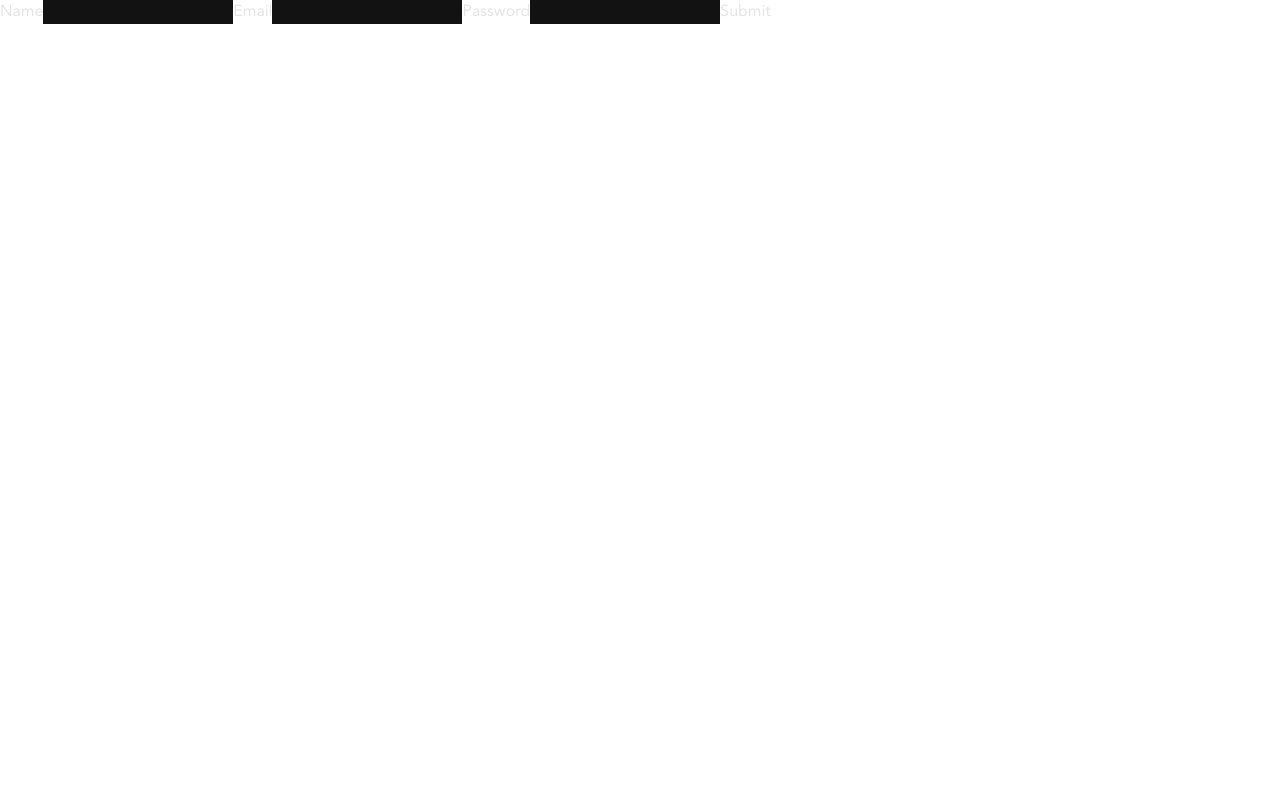
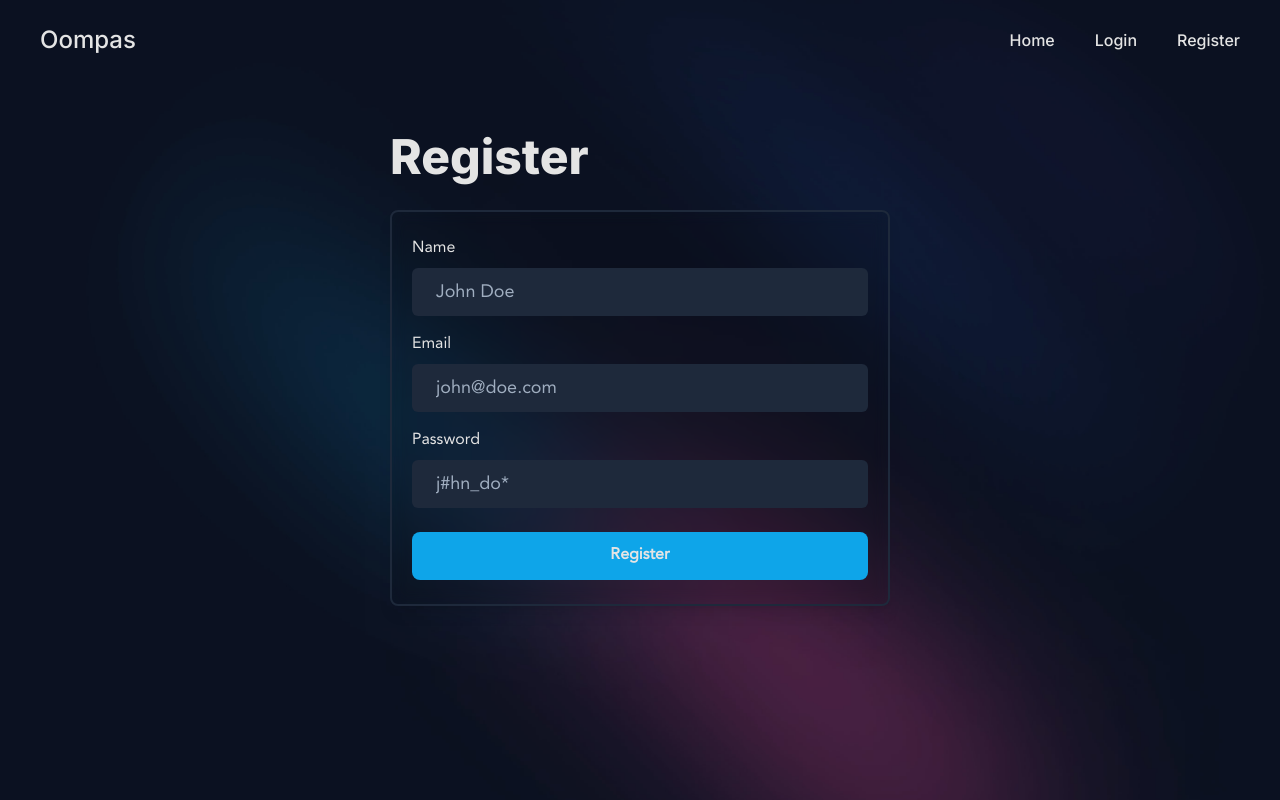
Before and after one commit to Mokshit06/exun-21, a Next.js app: page /register in a window 1280 px wide. Built offline with nearby package versions, Linux system fonts and the light colour scheme.

Commit message:
home page design

```diff
--- /dev/null
+++ b/src/components/navbar.tsx
@@ -0,0 +1,37 @@
+import { Flex, Text } from '@chakra-ui/react';
+import Link from 'next/link';
+
+export default function Navbar() {
+  return (
+    <Flex
+      alignItems="center"
+      justifyContent="space-between"
+      py={3}
+      px={10}
+      h="10vh"
+      w="100vw"
+      fontFamily="Inter"
+    >
+      <Text fontWeight={500} fontSize="2xl" color="theme.light">
+        Oompas
+      </Text>
+      <Flex fontWeight={500} fontSize="sm" gridGap={10}>
+        <Link href="/" passHref>
+          <Text as="a" fontSize="md" color="theme.light">
+            Home
+          </Text>
+        </Link>
+        <Link href="/login" passHref>
+          <Text as="a" fontSize="md" color="theme.light">
+            Login
+          </Text>
+        </Link>
+        <Link href="/register" passHref>
+          <Text as="a" fontSize="md" color="theme.light">
+            Register
+          </Text>
+        </Link>
+      </Flex>
+    </Flex>
+  );
+}
--- a/src/pages/api/gpt.ts
+++ /dev/null
@@ -1,16 +0,0 @@
-import type { NextApiRequest, NextApiResponse } from 'next';
-import { Completion, createCompletion } from '@/lib/gpt';
-
-export default async function handler(
-  req: NextApiRequest,
-  res: NextApiResponse<Completion>
-) {
-  if (req.method !== 'POST') return res.status(404).end();
-
-  const completion = await createCompletion({
-    prompt: req.body.prompt,
-    maxTokens: req.body.maxTokens,
-  });
-
-  res.json(completion.data);
-}
--- a/src/pages/api/users.ts
+++ b/src/pages/api/users.ts
@@ -6,7 +6,7 @@ export default async function handler(
   res: NextApiResponse
 ) {
   const users = await prisma.user.findMany({
-    where: { isAdmin: false },
+    // where: { isAdmin: false },
   });
 
   res.json({ data: users });
--- a/src/pages/recipes/[id].tsx
+++ b/src/pages/recipes/[id].tsx
@@ -46,7 +46,7 @@ export default function SingleRecipe(
           objectPosition="center"
         /> */}
         <Flex justifyContent="space-between" gridGap={8}>
-          <Flex flexDir="column" gridGap={4}>
+          <Flex flexDir="column" gridGap={4} w="full">
             <Box bg="theme.grey" py={4} px={5} rounded="md">
               <Box mb={2} maxW="min-content">
                 <Text
--- a/src/pages/register.tsx
+++ b/src/pages/register.tsx
@@ -1,38 +1,132 @@
+import Navbar from '@/components/navbar';
+import {
+  Box,
+  Button,
+  Flex,
+  FormControl,
+  FormLabel,
+  Heading,
+  Input,
+  useToast,
+} from '@chakra-ui/react';
 import axios from 'axios';
 import { useRouter } from 'next/router';
 
 export default function Login() {
   const router = useRouter();
-
-  return (
-    <form
-      onSubmit={async e => {
+  const toast = useToast();
+  const handleSubmit = async (e: React.FormEvent<HTMLFormElement>) => {
     e.preventDefault();
 
-        const formData = new FormData(e.currentTarget);
-
-        await axios.post('/api/auth/register', {
-          name: formData.get('name'),
+    const formData = new FormData(e.currentTarget!);
+    await axios.post('/api/auth/login', {
       email: formData.get('email'),
       password: formData.get('password'),
     });
 
+    toast({
+      title: "You're logged in!",
+      status: 'success',
+      variant: 'subtle',
+      containerStyle: { color: 'black' },
+    });
+
     router.push('/dashboard');
+  };
+
+  return (
+    <Flex
+      minH="100vh"
+      bgImage="url(/hero.jpg)"
+      bgPosition="center"
+      bgSize="cover"
+      w="full"
+      flexDir="column"
+      alignItems="center"
+    >
+      <Navbar />
+      <Box maxW="900px" mt="3rem">
+        <Heading mb={6} fontSize="5xl" fontWeight={800}>
+          Register
+        </Heading>
+        <Box
+          as="form"
+          onSubmit={handleSubmit as any}
+          backdropFilter="blur(8px) brightness(0.9) "
+          px={5}
+          py={6}
+          rounded="lg"
+          shadow="lg"
+          minW="500px"
+          d="flex"
+          flexDir="column"
+          gridGap={4}
+          border="2px solid rgb(30 41 59/1)"
+        >
+          <FormControl>
+            <FormLabel>Name</FormLabel>
+            <Input
+              placeholder="John Doe"
+              rounded="md"
+              bg="rgb(30 41 59/1)"
+              border="none"
+              h={12}
+              name="name"
+              fontSize="lg"
+              px={6}
+              _focus={{ border: 'none' }}
+            />
+          </FormControl>
+          <FormControl>
+            <FormLabel>Email</FormLabel>
+            <Input
+              placeholder="john@doe.com"
+              rounded="md"
+              bg="rgb(30 41 59/1)"
+              border="none"
+              type="email"
+              h={12}
+              name="email"
+              fontSize="lg"
+              defaultValue={router.query.email || ''}
+              px={6}
+              _focus={{ border: 'none' }}
+            />
+          </FormControl>
+          <FormControl>
+            <FormLabel>Password</FormLabel>
+            <Input
+              placeholder="j#hn_do*"
+              bg="rgb(30 41 59/1)"
+              border="none"
+              h={12}
+              name="password"
+              type="password"
+              rounded="md"
+              fontSize="lg"
+              px={6}
+              _focus={{ border: 'none' }}
+            />
+          </FormControl>
+          <Button
+            mt={2}
+            bg="rgb(14 165 233/1)"
+            px={8}
+            fontSize="md"
+            _active={{
+              bg: 'rgb(56 189 248/1)',
             }}
+            _hover={{
+              bg: 'rgb(56 189 248/1)',
+            }}
+            h={12}
+            type="submit"
+            rounded="lg"
           >
-      <label>
-        <span>Name</span>
-        <input type="text" name="name" />
-      </label>
-      <label>
-        <span>Email</span>
-        <input type="email" name="email" />
-      </label>
-      <label>
-        <span>Password</span>
-        <input type="password" name="password" />
-      </label>
-      <button type="submit">Submit</button>
-    </form>
+            Register
+          </Button>
+        </Box>
+      </Box>
+    </Flex>
   );
 }
--- a/src/pages/users/index.tsx
+++ b/src/pages/users/index.tsx
@@ -17,7 +17,7 @@ export default function Users(
         <Heading color="theme.light" fontWeight={700} mb={8}>
           Employees
         </Heading>
-        <Grid templateColumns="repeat(3, 1fr)">
+        <Grid gridGap={3} templateColumns="repeat(3, 1fr)">
           {users.map(user => (
             <Link key={user.id} href={`/users/${user.id}`} passHref>
               <Flex
@@ -47,7 +47,7 @@ export default function Users(
 
 export const getServerSideProps = wrap(async ctx => {
   const users = await prisma.user.findMany({
-    where: { isAdmin: false },
+    // where: { isAdmin: false },
   });
 
   return {
```
Also changed, not shown: src/pages/index.tsx (+156 -1 lines), src/pages/login.tsx (+102 -16 lines), src/pages/tasks/index.tsx (+7 -5 lines). Lines whose indentation alone changed are shown as unchanged.
